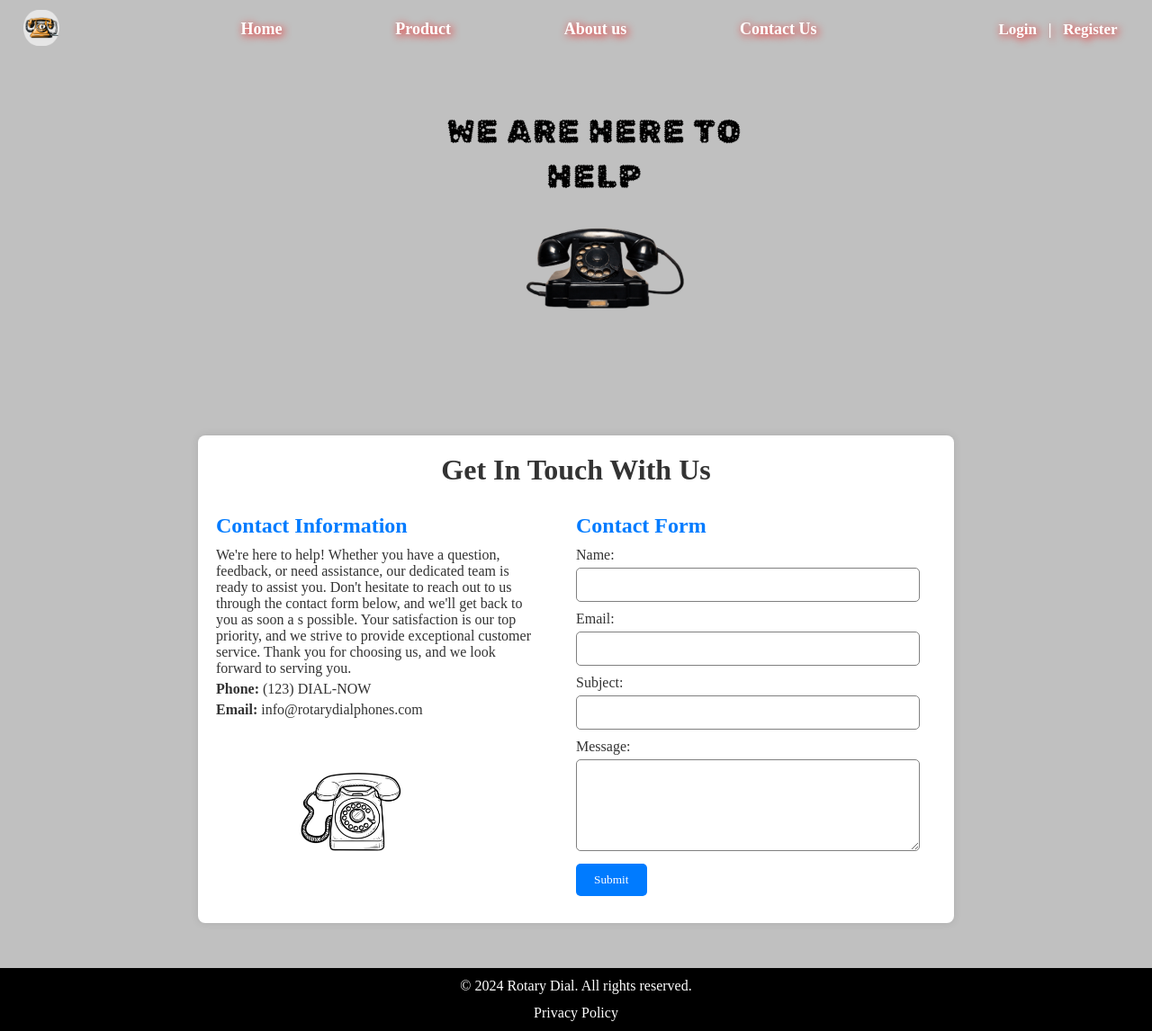
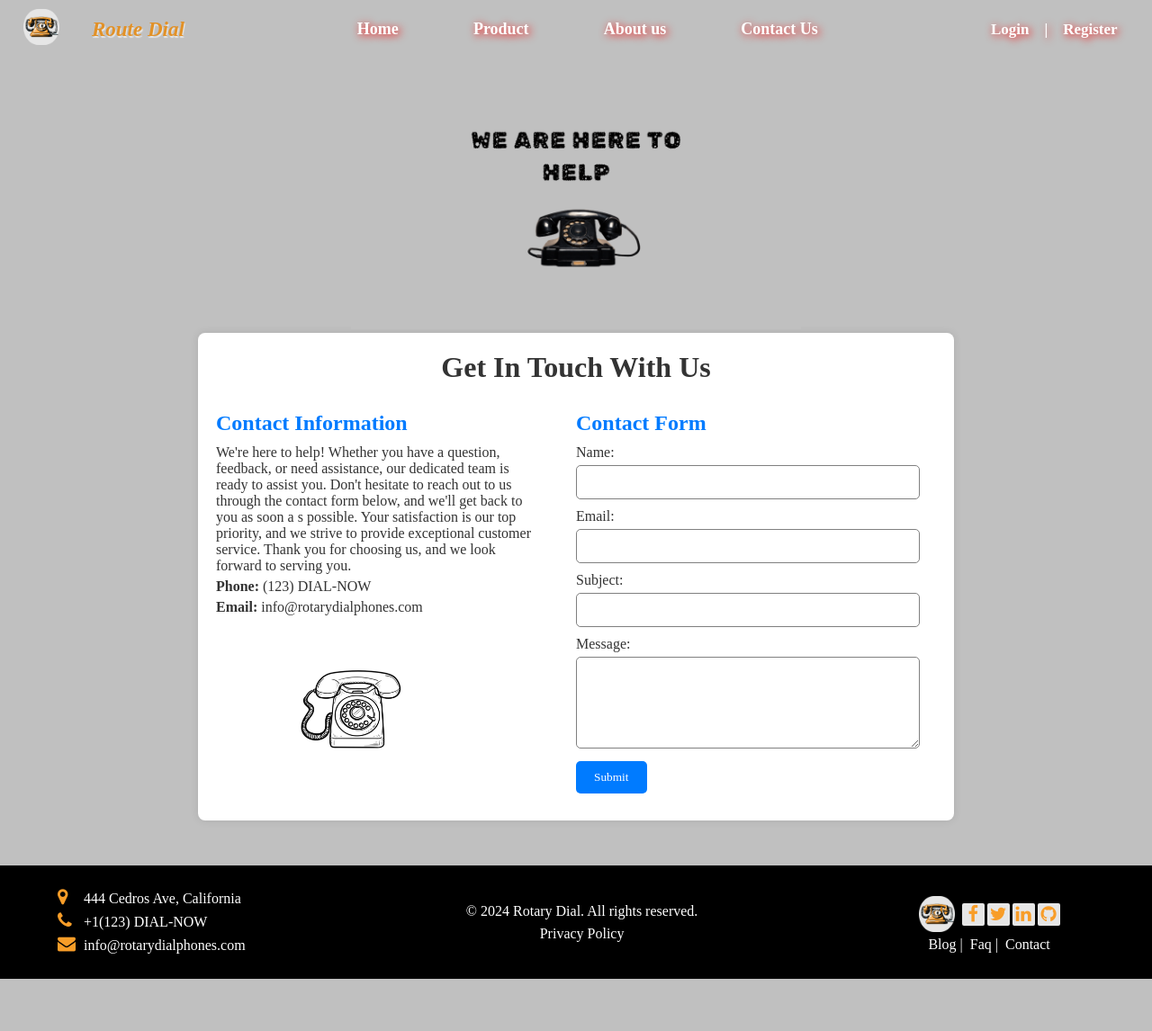
Before and after one commit to DerickCJ/COMP1002-Final-Project, a plain HTML site: page final/contact.html in a window 1280 px wide. Shown: the whole page at 90% size. After the commit the page ends 1088 px from the top, so only its background shows below. Drawn offline with Linux system fonts and the light colour scheme.

Commit message:
modify1
Modified the global header and footer, made some adjustments to the HTML and CSS of the Contact Page.

```diff
--- a/final/JS.js
+++ b/final/JS.js
@@ -1,43 +1,97 @@
 
-// Global header and footer
+// grab header and footer - make a reference for each
+const mainHeader = document.querySelector('#main-header');
+const mainFooter = document.querySelector('#footer-section');
 
-document.getElementById("logo").innerHTML = `<img src="./images/logo.png" alt="logo">`;
+mainHeader.innerHTML = `
+    <div class="logo">
+      <a href="#">
+      <img src="./images/logo.png" alt="logo" class="iconLogo">
+      </a>
+      <p>Route Dial</p>
+    </div>
+    <nav>
+      <ul class="menu" id="menu">
+        <li><a href="1.Home.html">Home</a></li>
+        <li><a href="2.Product.html">Product</a></li>
+        <li><a href="About-Us.html">About us</a></li>
+        <li><a href="contact.html">Contact Us</a></li>
+      </ul>
+    </nav>
+    <div class="login" id="login">
+      <a href="#">Login</a>
+      &nbsp;&nbsp;&nbsp;|&nbsp;&nbsp;&nbsp;
+      <a href="#">Register</a>
+    </div>
+`;
 
-document.getElementById("menu").innerHTML = `
-      <li><a href="1.Home.html">Home</a></li>
-      <li><a href="2.Product.html">Product</a></li>
-      <li><a href="About-Us.html">About us</a></li>
-      <li><a href="contact.html">Contact Us</a></li>`;
+mainFooter.innerHTML = `
 
-document.getElementById("login").innerHTML = `
-      <a href="#">Login</a>&nbsp;&nbsp;&nbsp;|&nbsp;&nbsp;&nbsp;<a href="#">Register</a>`;
+  <div class="footer-left">
 
-document.getElementById("footer").innerHTML = `
-      &copy; 2024 Rotary Dial. All rights reserved.<br>
-      Privacy Policy`;
+        <div>
+          <i class="fa fa-map-marker"></i>
+          <p><a href="#">444 Cedros Ave, California</a></p>
+        </div>
 
+        <div>
+          <i class="fa fa-phone"></i>
+          <p><a href="#">+1(123) DIAL-NOW</a></p>
+        </div>
+
+        <div>
+          <i class="fa fa-envelope"></i>
+          <p><a href="#">info@rotarydialphones.com</a></p>
+        </div>
+  </div>
+
+
+  <div class="footer-center">
+
+        <p class="footer-company-name">&copy; 2024 Rotary Dial. All rights reserved.<br>
+           Privacy Policy
+        </p>
+
+  </div>
+
+
+  <div class="footer-right">
+
+    <div class="footer-icons">
+      <img src="./images/logo.png" alt="logo" class="iconLogo">
+      <a href="#" id="fa-facebook" class="fa fa-facebook"></a>
+      <a href="#" class="fa fa-twitter"></a>
+      <a href="#" class="fa fa-linkedin"></a>
+      <a href="#" class="fa fa-github"></a>
+    </div>
+      <p class="footer-links">
+          <a href="#">Blog</a>&nbsp;|&nbsp;
+          <a href="#">Faq</a>&nbsp;|&nbsp;
+          <a href="#">Contact</a>
+      </p>
+  </div>
+`;
 
 
 // Navigation color change function
 window.onscroll = function () {
   if (document.body.scrollTop > 50 || document.documentElement.scrollTop > 50) {
-    document.querySelector("nav").style.backgroundColor = "rgba(0, 0, 0, 0.85)";
+    mainHeader.style.backgroundColor = "rgba(0, 0, 0, 0.85)";
   } else {
-    document.querySelector("nav").style.backgroundColor = "rgba(0, 0, 0, 0)";
+    mainHeader.style.backgroundColor = "rgba(0, 0, 0, 0)";
   }
 };
 
 // Images slideshow function
 let count = 0;
 const image = document.querySelector('#pictureShow');
-const totalImage = 2;
 
 function nextImage() {
   count++;
-  if (count >= totalImage) {
+  if (count >= 2) {
     count = 0;
   }
-  image.style.transform = `translateX(${-count * 100}%)`;
+  image.style.transform = `translateX(${- count * 100}%)`;
 }
 
-setInterval(nextImage, 4000);
+setInterval(nextImage, 3500);
--- a/final/Style.css
+++ b/final/Style.css
@@ -9,27 +9,51 @@
 /* Fix image carousel overflow */
 main {
   overflow: hidden;
-  background-color: rgba(255, 255, 255, 1);
+  background-color: rgb(255, 239, 226);
 }
 
 /* change text color of tag <a> */
 a {
+
   color: #fff;
 }
 
 /* Change color on mouse hover */
 a:hover {
-  color: rgba(255, 0, 0, 1)
+  color: rgba(255, 0, 0, 1);
+  opacity: 0.9;
+  font-size: larger;
 }
 
-.logo img {
+.fa:hover {
+  color: rgba(255, 0, 0, 1);
+  opacity: 0.8;
+  cursor: pointer;
+}
+
+.logo {
+  color: rgb(226, 145, 39);
+  font-size: 23px;
+  font-family: Sans-serif;
+  font-weight: 900;
+  font-style: italic;
+  text-shadow: 1px 2px 1px rgb(230, 230, 230);
+  justify-content: space-between;
+  align-items: center;
+  width: 14vw;
+
+  display: flex;
+}
+
+.iconLogo {
   width: 40px;
+  margin-right: 5px;
 }
 
 
 
 /* set nav */
-nav {
+#main-header {
   position: fixed;
   top: 0;
   left: 0;
@@ -49,7 +73,7 @@ nav {
 /* set menu */
 .menu {
   display: flex;
-  width: 50vw;
+  width: 40vw;
 
   justify-content: space-between;
   font-size: 18px;
@@ -92,19 +116,63 @@ nav {
 
 /* set footer */
 footer {
+  display: flex;
+  justify-content: space-between;
+  align-items: center;
   background-color: black;
-  height: 60px;
   color: #fff;
+  padding: 3vh 8vw 3vh 5vw;
+
+}
+
+.footer-icons {
+  display: flex;
+  align-items: center;
+  justify-content: space-evenly;
+  margin: 5px auto;
+
+
+}
+
+.footer-icons a {
+
+  width: 25px;
+  height: 25px;
+  background-color: rgb(230, 230, 230);
+  border-radius: 2px;
+  font-size: 20px;
+  color: rgb(248, 157, 40);
   text-align: center;
-  line-height: 30px;
-  padding: 5px 0;
+  line-height: 25px;
+  margin-left: 3px;
 }
+
+.footer-links {
+  text-align: center;
+}
+
+.footer-left p {
+  display: inline-block;
+  margin: 4px 0;
+
+}
+
+.footer-left i {
+  font-size: 20px;
+  color: rgb(248, 157, 40);
+  width: 25px;
+}
+
+.footer-center p {
+  text-align: center;
+  line-height: 25px;
+}
+
 
 .secondPart {
   display: flex;
   flex-direction: row;
   width: 70%;
-  height: 700px;
   flex-wrap: wrap;
   justify-content: center;
   align-content: flex-start;
@@ -119,7 +187,7 @@ footer {
   justify-content: space-between;
   flex: 1 0 30%;
   width: 30%;
-  height: 40%;
+  height: 300px;
   margin: 5px;
   border: solid 3px rgba(0, 0, 0, 0.5);
 }
--- a/final/contact.html
+++ b/final/contact.html
@@ -1,22 +1,22 @@
 <!DOCTYPE html>
 <html lang="en">
+
 <head>
     <meta charset="UTF-8">
     <meta name="viewport" content="width=device-width, initial-scale=1.0">
     <meta name="description" content="A website of rotary dial telephone">
     <meta name="keywords" content="rotary dial telephone, telephone">
     <title>Home Page</title>
+    <link rel="stylesheet" href="https://cdnjs.cloudflare.com/ajax/libs/font-awesome/4.7.0/css/font-awesome.min.css">
     <link rel="stylesheet" href="style-CONTACT.css">
     <link rel="stylesheet" href="Style.css">
     <link rel="icon" href="./images/logo.png">
 </head>
 
 <body>
-    <nav>
-        <div class="logo" id="logo"></div>
-        <ul class="menu" id="menu"></ul>
-        <div class="login" id="login"></div>
-      </nav>
+    <!-- global header -->
+    <header id="main-header"></header>
+
     <div class="help" id="help">
         <img class="help" src="./images2/1.png">
     </div>
@@ -58,8 +58,11 @@
             </div>
         </div>
     </div>
-    <footer id="footer"></footer>
+
+    <!-- global footer -->
+    <footer id="footer-section"></footer>
 
     <script src="./JS.js"></script>
 </body>
+
 </html>
--- a/final/style-CONTACT.css
+++ b/final/style-CONTACT.css
@@ -6,19 +6,18 @@ body {
 }
 
 .icon {
+    position: relative;
     width: 120px;
     margin: 50px auto;
     margin-left: 90px;
 }
+
 .help {
-    width: 700px;
-    margin: 50px auto;
-    padding: 20px;
-    margin-top: 0;
-    margin-bottom: 20px;
-    padding-bottom: 0;
+    width: 500px;
+    margin: 0 auto;
+    padding-top: 5vh;
+}
 
-}
 .container {
     max-width: 800px;
     margin: 50px auto;
@@ -30,6 +29,7 @@ body {
     padding-top: 20px;
 
 }
+
 h1 {
     text-align: center;
     margin-bottom: 30px;
@@ -90,5 +90,5 @@ h1 {
 }
 
 .contact-form button:hover {
-    background-color: #0056b3;
+    background-color: #ff0000;
 }
--- a/final/stylek.css
+++ b/final/stylek.css
@@ -1,41 +1,10 @@
 /* Reset CSS */
-* {
-    margin: 0;
-    padding: 0;
-    box-sizing: border-box;
-  }
+
 
 body {
   font-family: Arial, sans-serif;
 }
 
-  header {
-    background-color: #333;
-    color: #fff;
-    text-align: center;
-    padding: 20px;
-  }
-
-  nav ul {
-    list-style-type: none;
-    text-align: center;
-    margin-top: 20px;
-  }
-
-  nav ul li {
-    display: inline;
-    margin: 0 10px;
-  }
-
-  nav ul li a {
-    text-decoration: none;
-    color: #333;
-  }
-
-  main {
-    margin-top: 100px;
-    padding: 0;
-  }
 
 section {
   margin-bottom: 40px;
@@ -48,6 +17,7 @@
 h2 {
   color: #333;
 }
+
 #background-video {
   min-width: 50%;
   max-width: 100%;
@@ -61,6 +31,7 @@
   max-width: 100%;
   height: auto;
 }
+
 #pictures-container {
   display: flex;
   flex-wrap: wrap;
@@ -69,7 +40,8 @@
 }
 
 .flexible-picture {
-    width: 30%; /* Adjust this value as needed */
+  width: 30%;
+  /* Adjust this value as needed */
   margin: 10px;
   border: solid 3px black;
 }
@@ -79,9 +51,3 @@
   height: auto;
 
 }
-  footer {
-    background-color: #333;
-    color: #fff;
-    text-align: center;
-    padding: 10px;
-  }
```
Also changed, not shown: final/1.Home.html (+3 -6 lines), final/2.Product.html (+4 -6 lines), final/About-Us.html (+17 -9 lines). Lines whose indentation alone changed are shown as unchanged.
